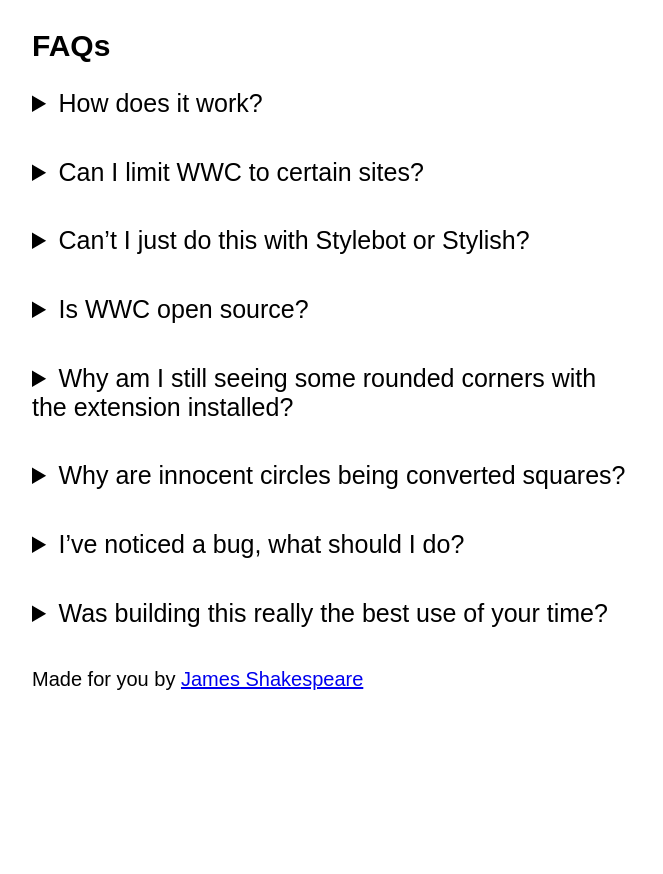
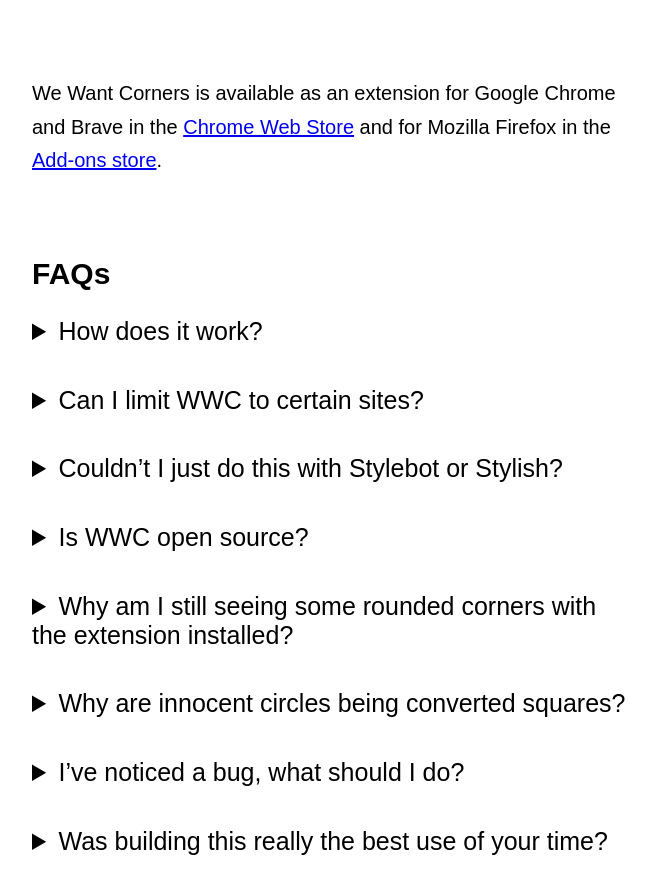
Before and after one commit to jshakes/wewantcorners.com, a website built with Parcel: page index.html in a window 1280 px wide. Shown: the part 1426-2300 px from the top of the page, without its empty margins (308-971 px from the left). Before the commit the page ends 2197 px from the top, so only its background shows below. Built offline with nearby package versions, Linux system fonts and the light colour scheme.

Commit message:
copy edits/additions

```diff
--- a/index.html
+++ b/index.html
@@ -58,6 +58,8 @@
         <span>⮕</span>
         <img src="img/drake-yes.jpg" alt="Drake looks approvingly" />
       </div>
+      <p class="description">We Want Corners is available as an extension for Google Chrome and Brave in the <a href="#">Chrome Web Store</a> and for Mozilla Firefox in the <a href="#">Add-ons store</a>.</p>
+
 
       <h2>FAQs</h2>
 
@@ -78,7 +80,7 @@
         </li>
         <li class="faqs__item">
           <details class="faqs__question">
-            <summary>Can’t I just do this with Stylebot or Stylish?</summary>
+            <summary>Couldn’t I just do this with Stylebot or Stylish?</summary>
             <p>Sure, but WWC is more a badge of honor than anything. Plus, it's super lightweight and won't make you sick, kill you, or <a href="https://robertheaton.com/2018/07/02/stylish-browser-extension-steals-your-internet-history/">spy on your browsing history</a>.</p>
           </details>
         </li>
```
